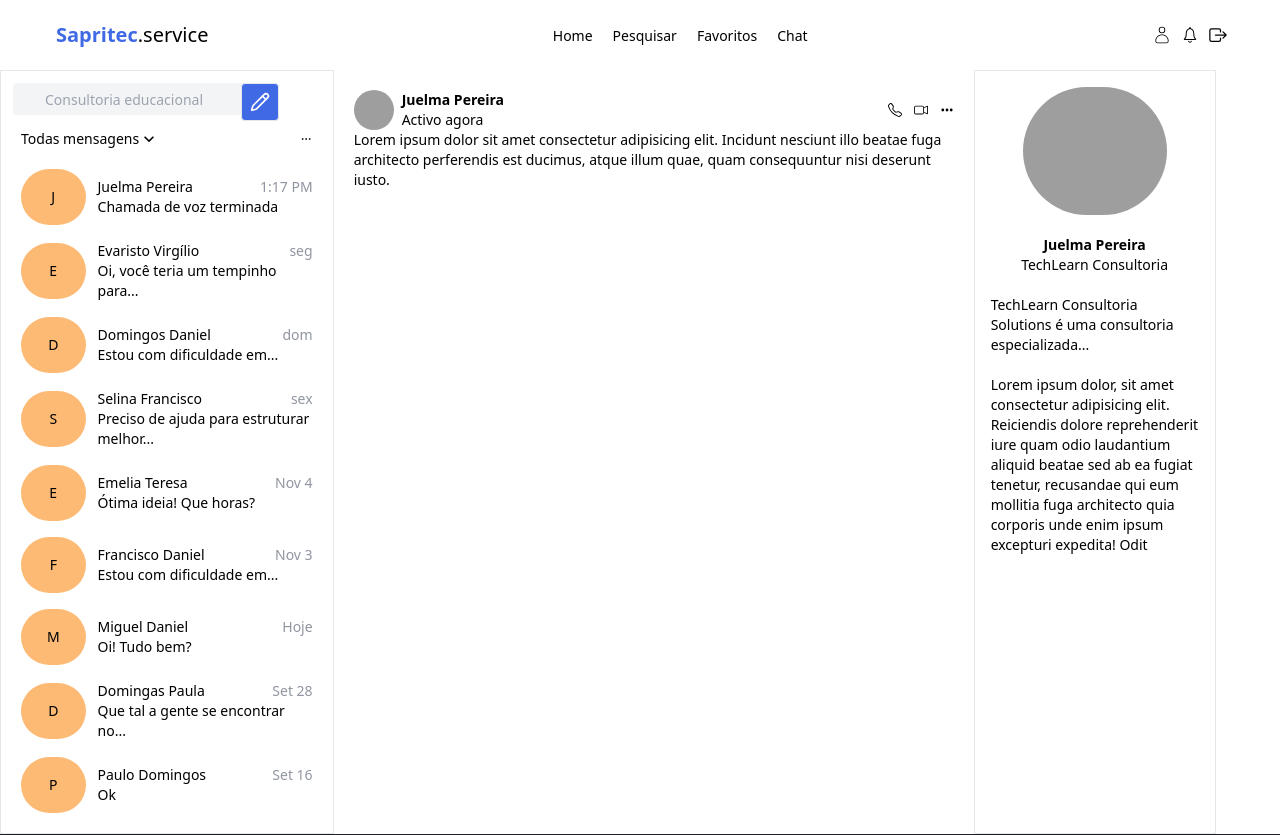
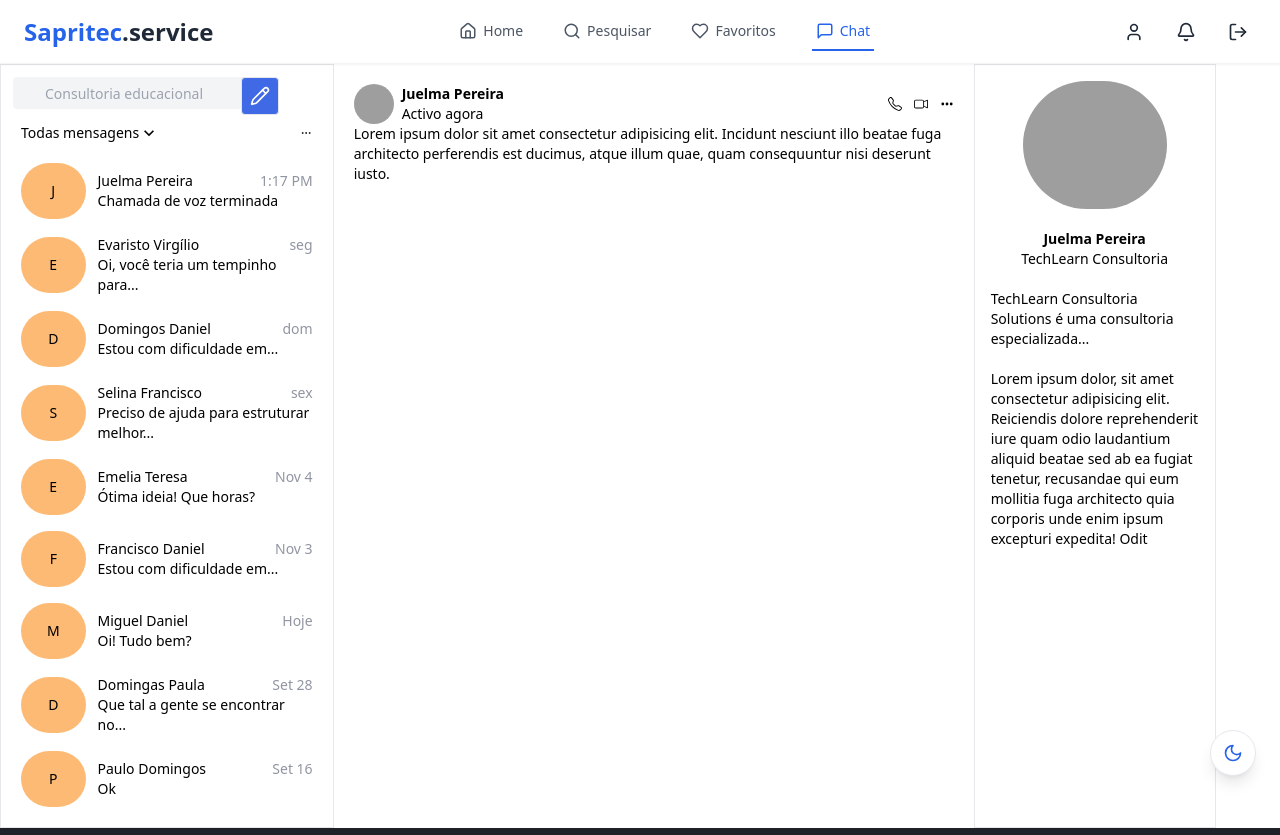
Before and after one commit to safeq-ao/Sapritec.service-, a React (Vite) app: page /home/chat in a window 1280 px wide. Shown: the top 835 px of the page. Built offline with nearby package versions, Linux system fonts and the light colour scheme; grey boxes are pictures that could not be loaded.

Commit message:
feat: integrate theme switcher in header and main layout

```diff
--- a/src/Home.jsx
+++ b/src/Home.jsx
@@ -1,15 +1,19 @@
 import { Outlet } from "react-router-dom";
 import Header from "./components/header/Header";
 import { Footer } from "./components/footer/Footer";
+import { ThemeSwitcher } from "./components/theme/ThemeSwitcher";
+
 function Home() {
-
   return (
     <>
       <Header />
-      <Outlet />
+      <main className="min-h-[calc(100vh-140px)] relative">
+        <Outlet />
+        <ThemeSwitcher />
+      </main>
       <Footer />
     </>
   );
 }
 
-export default Home
+export default Home;
--- a/src/components/header/Header.jsx
+++ b/src/components/header/Header.jsx
@@ -1,71 +1,217 @@
-import React, { useContext, useState, useEffect } from "react";
-import { CiUser } from "react-icons/ci";
-import { IoIosNotificationsOutline } from "react-icons/io";
-import { IoExitOutline } from "react-icons/io5";
-import Hamburger from "hamburger-react";
-import { Link, useNavigate } from "react-router-dom";
+import React, { useContext, useState } from "react";
+import {
+  User,
+  Bell,
+  LogOut,
+  Menu,
+  X,
+  Search,
+  Home,
+  Heart,
+  MessageSquare,
+} from "lucide-react";
+import { Link, useNavigate, useLocation } from "react-router-dom";
+import { motion, AnimatePresence } from "framer-motion";
 import { SProvider } from "../../utils/context/sizes";
 import { CProvider } from "../../utils/context/autentication";
-
+import { useTheme } from "../../utils/context/themeContext";
+import { ThemeSwitcher } from "../theme/ThemeSwitcher";
 
 const Header = () => {
+  const { logged, setLogged } = useContext(CProvider);
+  const { isOpen, setOpen } = useContext(SProvider);
+  const { darkMode } = useTheme();
+  const navigate = useNavigate();
+  const location = useLocation();
+  const [mobileMenuOpen, setMobileMenuOpen] = useState(false);
 
-  const { logged, setLogged } = useContext(CProvider);
-  const {isOpen, setOpen} = useContext(SProvider);
-  // console.log(isOpen)
-
-  const navigate = useNavigate();
-  function HandleLogout() {
-  localStorage.removeItem("myTokenUser");
+  function handleLogout() {
+    localStorage.removeItem("myTokenUser");
     navigate("/login");
-    setLogged(!logged)
+    setLogged(!logged);
   }
 
-  useEffect(()=>{
-    HandleLogout
-  }, [])
+  const navLinks = [
+    { path: "", name: "Home", icon: <Home size={18} /> },
+    { path: "pesquisar", name: "Pesquisar", icon: <Search size={18} /> },
+    { path: "favoritos", name: "Favoritos", icon: <Heart size={18} /> },
+    { path: "chat", name: "Chat", icon: <MessageSquare size={18} /> },
+  ];
 
-
+  const isActive = (path) => {
+    return location.pathname === `/home/${path}`;
+  };
 
   return (
-    <header className="flex justify-between items-center w-[100%] p-5">
-      <Link to={"/home"}>
-        <h2 className="text-[20px] ml-9">
-          <b className="text-botao">Sapritec</b>.service
-        </h2>
-      </Link>
+    <header
+      className={`sticky top-0 z-40 w-full transition-all duration-300 ${
+        darkMode
+          ? "bg-gray-900/95 text-white border-b border-gray-800"
+          : "bg-white/95 text-gray-800 shadow-sm border-b border-gray-100"
+      }`}
+    >
+      <div className="max-w-7xl mx-auto flex justify-between items-center px-4 py-3 md:px-6">
+        {/* Logo */}
+        <Link to="/home" className="relative z-50">
+          <h2 className="text-xl md:text-2xl font-bold">
+            <span className={darkMode ? "text-blue-400" : "text-blue-600"}>
+              Sapritec
+            </span>
+            <span>.service</span>
+          </h2>
+        </Link>
 
-      {/* <Hamburger toggled={isOpen} toggle={setOpen}/> */}
+        {/* Desktop Navigation */}
+        <nav className="hidden md:block">
+          <ul className="flex space-x-8">
+            {navLinks.map((link) => (
+              <li key={link.name}>
+                <Link
+                  to={link.path}
+                  className={`flex items-center text-14 gap-1.5 py-2 px-1 transition-all duration-200 border-b-2 ${
+                    isActive(link.path)
+                      ? darkMode
+                        ? "border-blue-400 text-blue-400"
+                        : "border-blue-600 text-blue-600"
+                      : darkMode
+                        ? "border-transparent text-gray-300 hover:text-white"
+                        : "border-transparent text-gray-600 hover:text-gray-900"
+                  }`}
+                >
+                  {link.icon}
+                  {link.name}
+                </Link>
+              </li>
+            ))}
+          </ul>
+        </nav>
 
+        {/* User Icons */}
+        <div className="hidden md:flex items-center space-x-4">
+          <button
+            className={`p-2 rounded-full transition-colors ${
+              darkMode ? "hover:bg-gray-800" : "hover:bg-gray-100"
+            }`}
+          >
+            <User size={20} />
+          </button>
+          <button
+            className={`p-2 rounded-full transition-colors ${
+              darkMode ? "hover:bg-gray-800" : "hover:bg-gray-100"
+            }`}
+          >
+            <Bell size={20} />
+          </button>
+          <button
+            onClick={handleLogout}
+            className={`p-2 rounded-full transition-colors ${
+              darkMode ? "hover:bg-gray-800" : "hover:bg-gray-100"
+            }`}
+          >
+            <LogOut size={20} />
+          </button>
+        </div>
 
-      <nav>
-        <ul className="flex flex-row gap-5 text-14">
-          <Link to="">
-            <li>Home</li>
-          </Link>
-          <Link to="pesquisar">
-            <li>Pesquisar</li>
-          </Link>
-          <li>Favoritos</li>
-          <Link to="chat">
-            <li>Chat</li>
-          </Link>
-        </ul>
-      </nav>
+        {/* Mobile Menu Button */}
+        <button
+          onClick={() => setMobileMenuOpen(!mobileMenuOpen)}
+          className={`p-2 md:hidden rounded-full z-50 transition-colors ${
+            mobileMenuOpen
+              ? darkMode
+                ? "bg-gray-700 text-white"
+                : "bg-gray-200 text-gray-900"
+              : "text-current"
+          }`}
+          aria-label="Toggle menu"
+        >
+          {mobileMenuOpen ? (
+            <X size={24} />
+          ) : (
+            <Menu size={24} />
+          )}
+        </button>
+      </div>
 
-      <nav>
-        <ul className="flex flex-row mr-8 gap-2 cursor-pointer">
-          <li>
-            <CiUser size={"20px"} />
-          </li>
-          <li>
-            <IoIosNotificationsOutline size={"20px"} />
-          </li>
-          <li>
-            <IoExitOutline size={"20px"} onClick={HandleLogout} />
-          </li>
-        </ul>
-      </nav>
+      {/* Mobile Menu - Improved with better transitions and styling */}
+      <AnimatePresence>
+        {mobileMenuOpen && (
+          <motion.div
+            initial={{ opacity: 0 }}
+            animate={{ opacity: 1 }}
+            exit={{ opacity: 0 }}
+            transition={{ duration: 0.2 }}
+            className={`fixed inset-0 z-40 ${
+              darkMode
+                ? "bg-gray-900/95"
+                : "bg-white/95"
+            }`}
+          >
+            <motion.nav
+              className="container mx-auto px-4 pt-20 pb-6"
+              initial={{ y: -20, opacity: 0 }}
+              animate={{ y: 0, opacity: 1 }}
+              transition={{ delay: 0.1 }}
+            >
+              <ul className="space-y-2">
+                {navLinks.map((link) => (
+                  <motion.li
+                    key={link.name}
+                    initial={{ x: -20, opacity: 0 }}
+                    animate={{ x: 0, opacity: 1 }}
+                    transition={{ delay: 0.2 }}
+                  >
+                    <Link
+                      to={link.path}
+                      onClick={() => setMobileMenuOpen(false)}
+                      className={`flex items-center text-14 gap-3 p-4 rounded-lg transition-colors ${
+                        isActive(link.path)
+                          ? darkMode
+                            ? "bg-gray-800/80 text-blue-400"
+                            : "bg-blue-50/80 text-blue-600"
+                          : darkMode
+                            ? "text-gray-200 hover:bg-gray-800/50"
+                            : "text-gray-700 hover:bg-gray-100/70"
+                      }`}
+                    >
+                      {link.icon}
+                      <span className="font-medium">{link.name}</span>
+                    </Link>
+                  </motion.li>
+                ))}
+              </ul>
+
+              <motion.div
+                className="mt-8 pt-6 space-y-2 border-t border-opacity-10"
+                initial={{ opacity: 0 }}
+                animate={{ opacity: 1 }}
+                transition={{ delay: 0.3 }}
+              >
+                <div className="flex justify-between items-center">
+                  <h3
+                    className={`text-sm uppercase ${
+                      darkMode ? "text-gray-400" : "text-gray-500"
+                    }`}
+                  >
+                    Conta
+                  </h3>
+                </div>
+
+                <button
+                  className={`flex w-full items-center gap-3 p-4 rounded-lg ${
+                    darkMode
+                      ? "text-red-300 hover:bg-red-900/30"
+                      : "text-red-500 hover:bg-red-50"
+                  }`}
+                  onClick={handleLogout}
+                >
+                  <LogOut size={18} />
+                  <span className="font-medium">Sair</span>
+                </button>
+              </motion.div>
+            </motion.nav>
+          </motion.div>
+        )}
+      </AnimatePresence>
     </header>
   );
 };
--- a/src/components/login/EscolherUser.jsx
+++ b/src/components/login/EscolherUser.jsx
@@ -15,7 +15,8 @@ export const EscolherUser = () => {
     const novoUser = escolha[index];
     setUser(novoUser);
 
-    const Redirect = novoUser === "prestador" ? "/cadastrar" : null;
+    // Redirect to appropriate page based on user choice
+    const Redirect = novoUser === "prestador" ? "/cadastrar" : "/home";
     localStorage.setItem("role", novoUser);
     navigate(Redirect);
   }
```
